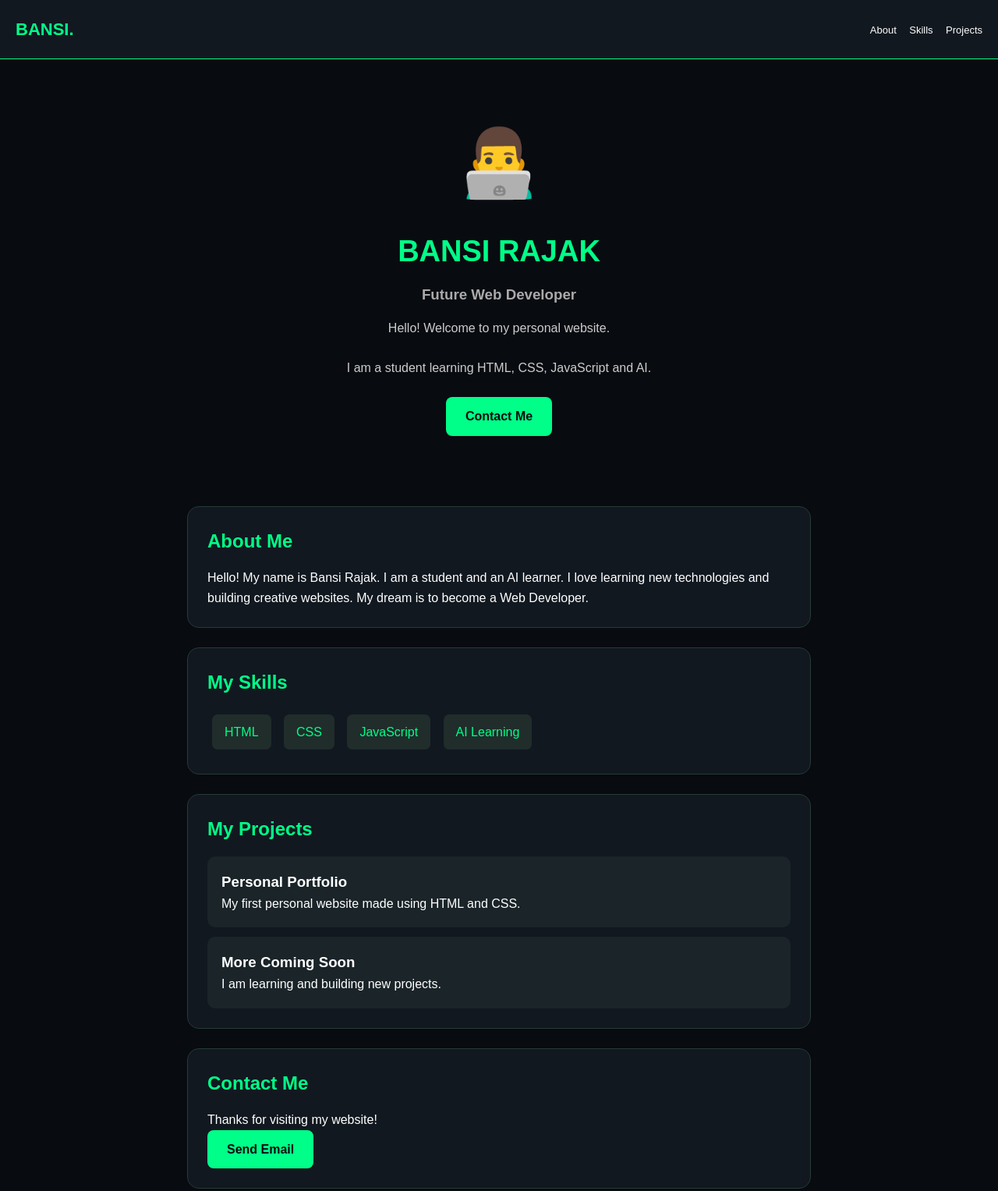
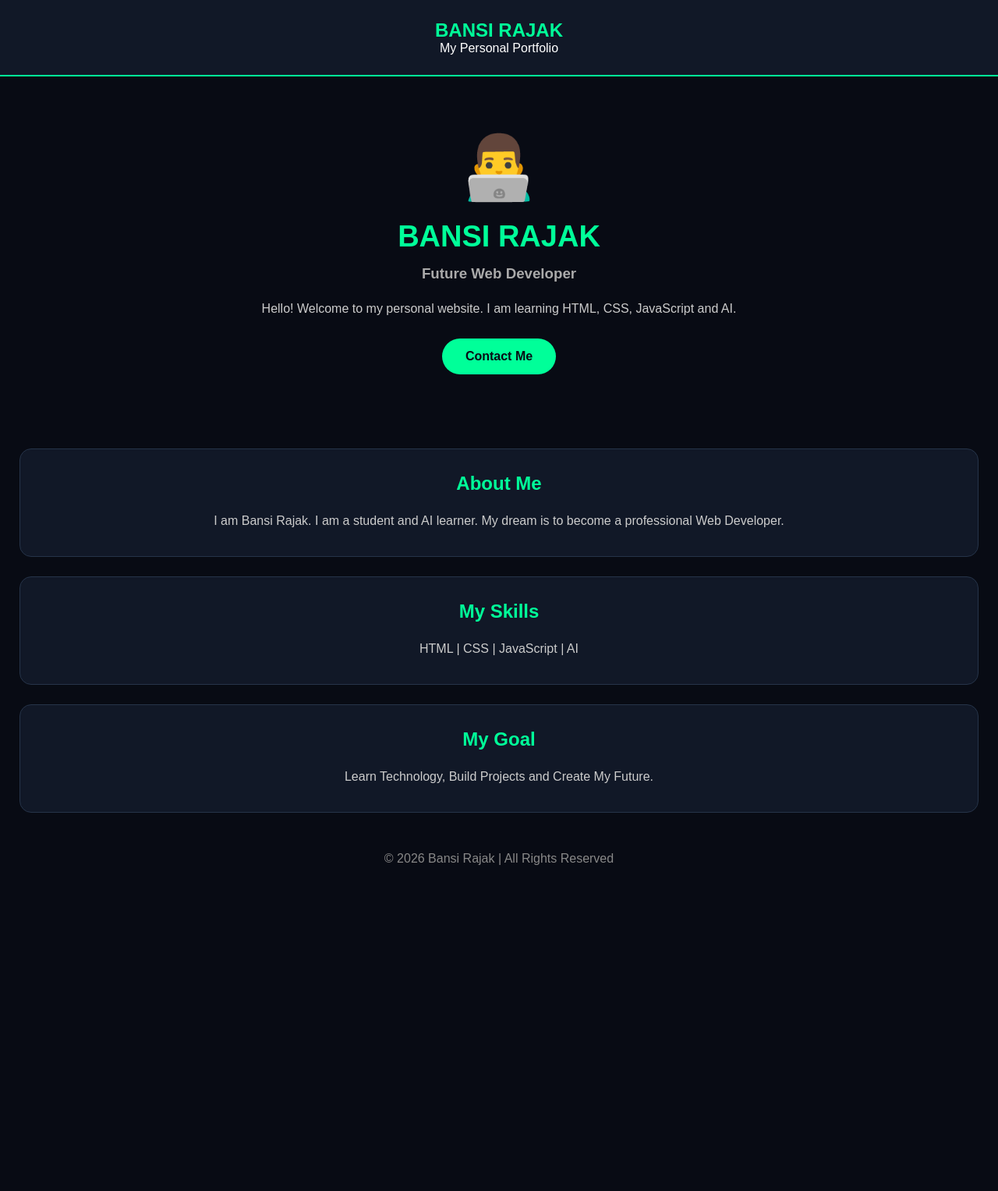
Before and after one commit to rajakbansi8-netizen/bansi-portfoli, a plain HTML site: page index.html in a window 1280 px wide. Shown: the top 1527 px of the page at 78% size. After the commit the page ends 1135 px from the top, so only its background shows below. Drawn offline with Linux system fonts and the light colour scheme.

Commit message:
Refactor index.html for improved structure and style

```diff
--- a/index.html
+++ b/index.html
@@ -1,12 +1,9 @@
-
-
 
 <!DOCTYPE html>
 <html lang="en">
 <head>
 <meta charset="UTF-8">
 <meta name="viewport" content="width=device-width, initial-scale=1.0">
-
 <title>Bansi Rajak | Portfolio</title>
 
 <style>
@@ -15,122 +12,82 @@
     padding: 0;
     box-sizing: border-box;
 }
-
 body {
-  background: #080b10;
+    background: #080b14;
     color: white;
     font-family: Arial, sans-serif;
-  line-height: 1.6;
+}
+header {
+    padding: 25px;
+    text-align: center;
+    background: #111827;
+    border-bottom: 2px solid #00ff99;
 }
 
-header {
-  display: flex;
-  justify-content: space-between;
-  align-items: center;
-  padding: 20px;
-  background: #111820;
-  border-bottom: 1px solid #00ff88;
-}
-
-.logo {
-  color: #00ff88;
-  font-size: 22px;
-  font-weight: bold;
-}
-
-nav a {
-  color: white;
-  text-decoration: none;
-  margin-left: 12px;
-  font-size: 13px;
+header h2 {
+    color: #00ff99;
 }
 
 .hero {
     text-align: center;
-  padding: 65px 20px;
+    padding: 70px 20px;
 }
 
 .avatar {
-  font-size: 85px;
-  margin-bottom: 15px;
+    font-size: 80px;
+    margin-bottom: 20px;
 }
 
 .hero h1 {
     font-size: 38px;
-  color: #00ff88;
+    color: #00ff99;
+    margin-bottom: 15px;
 }
 
 .hero h3 {
     color: #aaa;
-  margin: 10px;
+    margin-bottom: 20px;
 }
 
 .hero p {
     color: #ccc;
-  margin: 15px 0 25px;
+    line-height: 1.7;
 }
 
 .btn {
     display: inline-block;
-  background: #00ff88;
-  color: #080b10;
-  padding: 12px 25px;
-  border-radius: 8px;
+    margin-top: 25px;
+    padding: 14px 30px;
+    background: #00ff99;
+    color: #080b14;
     text-decoration: none;
+    border-radius: 30px;
     font-weight: bold;
 }
 
 section {
-  max-width: 800px;
-  margin: 25px auto;
-  padding: 25px;
-  background: #111820;
-  border: 1px solid #263a35;
+    margin: 25px;
+    padding: 30px 20px;
+    background: #111827;
     border-radius: 15px;
-  width: 90%;
+    border: 1px solid #263449;
+    text-align: center;
 }
 
-h2 {
-  color: #00ff88;
-  margin-bottom: 15px;
+section h2 {
+    color: #00ff99;
+    margin-bottom: 20px;
 }
 
-.skill {
-  display: inline-block;
-  background: #202d2b;
-  color: #00ff88;
-  padding: 10px 16px;
-  margin: 6px;
-  border-radius: 7px;
-}
-
-.project {
-  background: #1a2429;
-  padding: 18px;
-  border-radius: 10px;
-  margin-top: 12px;
+section p {
+    color: #ccc;
+    line-height: 1.8;
 }
 
 footer {
     text-align: center;
     padding: 25px;
     color: #888;
-  border-top: 1px solid #263a35;
-}
-
-footer span {
-  color: #00ff88;
-}
-
-@media(max-width: 500px) {
-  nav a {
-    margin-left: 5px;
-    font-size: 11px;
-  }
-
-  .hero h1 {
-    font-size: 30px;
-  }
 }
 </style>
 </head>
@@ -138,65 +95,44 @@ footer span {
 <body>
 
 <header>
-  <div class="logo">BANSI.</div>
-  <nav>
-    <a href="#about">About</a>
-    <a href="#skills">Skills</a>
-    <a href="#projects">Projects</a>
-  </nav>
+    <h2>BANSI RAJAK</h2>
+    <p>My Personal Portfolio</p>
 </header>
 
 <div class="hero">
     <div class="avatar">👨‍💻</div>
     <h1>BANSI RAJAK</h1>
     <h3>Future Web Developer</h3>
-  <p>Hello! Welcome to my personal website.</p>
-  <p>I am a student learning HTML, CSS, JavaScript and AI.</p>
-  <a href="#contact" class="btn">Contact Me</a>
+    <p>
+        Hello! Welcome to my personal website.
+        I am learning HTML, CSS, JavaScript and AI.
+    </p>
+    <a href="mailto: rajakbansi8@gmail.com" class="btn">
+        Contact Me
+    </a>
 </div>
 
-<section id="about">
+<section>
     <h2>About Me</h2>
     <p>
-    Hello! My name is Bansi Rajak.
-    I am a student and an AI learner.
-    I love learning new technologies
-    and building creative websites.
-    My dream is to become a Web Developer.
+        I am Bansi Rajak.
+        I am a student and AI learner.
+        My dream is to become a professional Web Developer.
     </p>
 </section>
 
-<section id="skills">
+<section>
     <h2>My Skills</h2>
-  <span class="skill">HTML</span>
-  <span class="skill">CSS</span>
-  <span class="skill">JavaScript</span>
-  <span class="skill">AI Learning</span>
+    <p>HTML | CSS | JavaScript | AI</p>
 </section>
 
-<section id="projects">
-  <h2>My Projects</h2>
-  <div class="project">
-    <h3>Personal Portfolio</h3>
-    <p>My first personal website made using HTML and CSS.</p>
-  </div>
-  <div class="project">
-    <h3>More Coming Soon</h3>
-    <p>I am learning and building new projects.</p>
-  </div>
-</section>
-
-<section id="contact">
-  <h2>Contact Me</h2>
-  <p>Thanks for visiting my website!</p>
-  <a class="btn" href="mailto:YOUR_EMAIL@example.com">
-    Send Email
-  </a>
+<section>
+    <h2>My Goal</h2>
+    <p>Learn Technology, Build Projects and Create My Future.</p>
 </section>
 
 <footer>
-  <p>Made with ❤️ by <span>Bansi Rajak</span></p>
-  <p>© 2026 All Rights Reserved</p>
+    © 2026 Bansi Rajak | All Rights Reserved
 </footer>
 
 </body>
```
Lines whose indentation alone changed are shown as unchanged.
